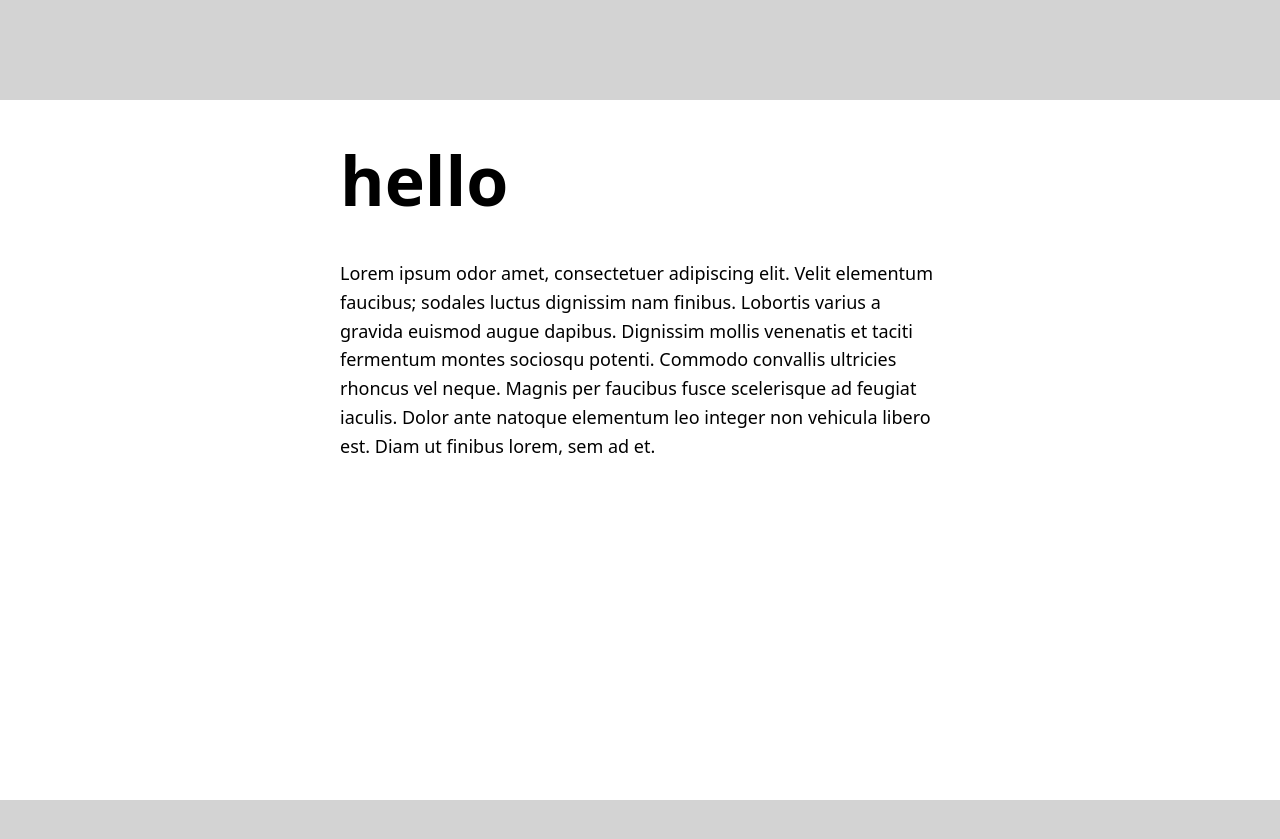
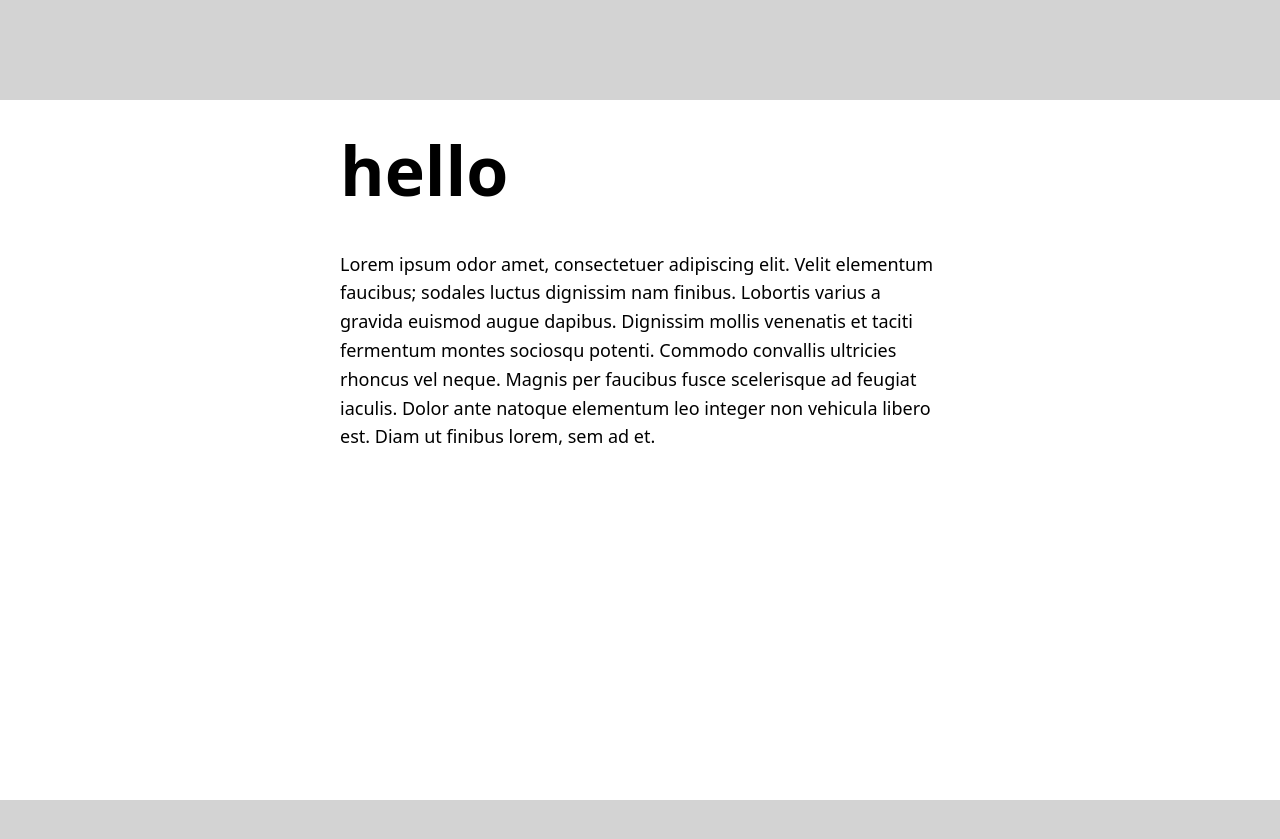
Before and after one commit to s-estay/s-estay.github.io, a Jekyll site: the page built from _posts/2024-11-22-hello-again.md, in a window 1280 px wide. Shown: the top 839 px of the page. Built offline with Jekyll 4.4.1, drawn with Linux system fonts in a browser that asks for light colours.

Commit message:
blog entry layout

```diff
--- /dev/null
+++ b/_layouts/blog-entry.html
@@ -0,0 +1,6 @@
+---
+layout: base
+---
+<div class = "blog-entry-container">
+  {{ content }}
+</div>
--- a/assets/css/main.css
+++ b/assets/css/main.css
@@ -29,7 +29,13 @@
   margin-bottom: 2em;
 }
 
-h1 { font-size: 4.25rem; font-weight: 900; }
+.blog-entry-container {
+  height: calc(100% - 4em);
+  margin-top: 2em;
+  padding-bottom: 2em;
+}
+
+h1 { font-size: 4.25rem; font-weight: 900; margin-top: 0; }
 h2 { font-size: 2.75rem; font-weight: 300; }
 h3 { font-size: 1.625rem; font-weight: 300; }
 
```
Also changed, not shown: _posts/2024-11-21-hello.md (+1 -1 lines), _posts/2024-11-22-hello-again.md (+1 -1 lines).
